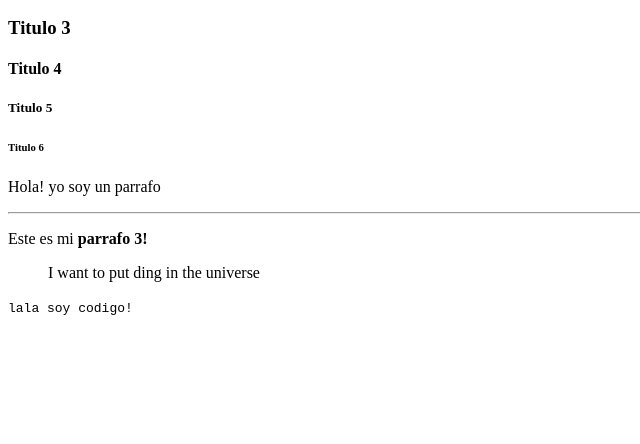
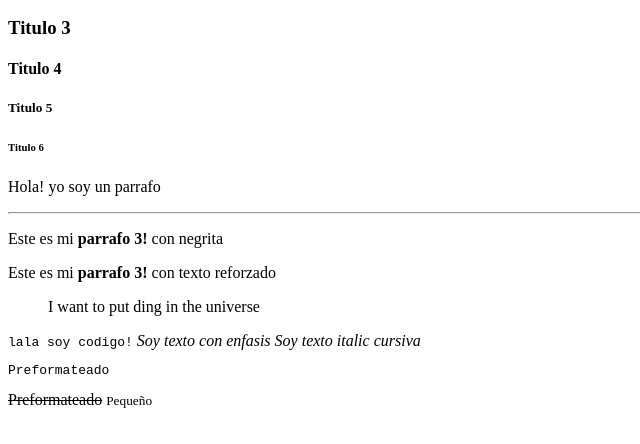
Before and after one commit to dcardonac31/CursoFrontend_NicolasSchurmann, a plain HTML site: page html/index.html in a window 1280 px wide. Shown: the part 110-554 px from the top of the page, without its empty margins (0-640 px from the left). Drawn offline with Linux system fonts and the light colour scheme.

Commit message:
Enfasis o cursiva, preformateado, texto tachado y pequeño

```diff
--- a/html/index.html
+++ b/html/index.html
@@ -14,7 +14,14 @@
   <p>Hola! yo soy un parrafo</p>
   <hr />
   <!--<p>Hola! <br/> yo soy un parrafo 2</p> -->
-  <p>Este es mi <b>parrafo 3!</b></p>
+  <p>Este es mi <b>parrafo 3!</b> con negrita</p>
+  <p>Este es mi <strong>parrafo 3!</strong> con texto reforzado</p>
   <blockquote>I want to put ding in the universe</blockquote>
   <code>lala soy codigo!</code>
+  <em>Soy texto con enfasis</em>
+  <i>Soy texto italic cursiva</i>
+  <pre>Preformateado</pre>
+  <s>Preformateado</s>
+  <small>Pequeño</small>
+
 </html>
```
